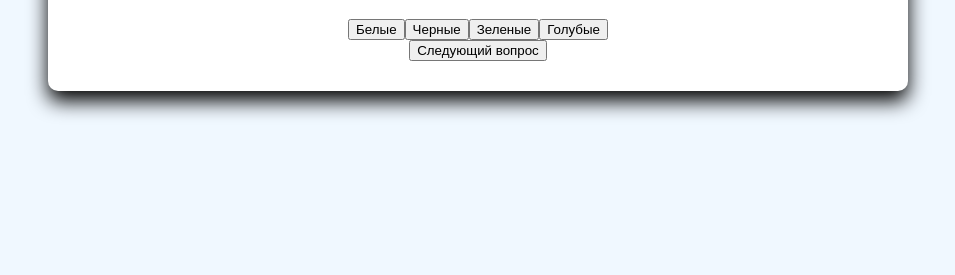
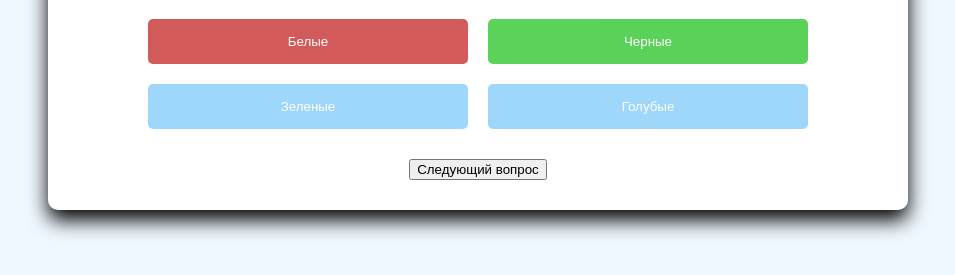
Before and after one commit to AlgoClassWork/quiz-js, a plain HTML site: page index.html in a window 1280 px wide. Both pictures are taken after a click on the button "Белые". Shown: the part 111-386 px from the top of the page, without its empty margins (162-1117 px from the left). Drawn offline with Linux system fonts and the light colour scheme.

Commit message:
Update style.css

```diff
--- a/style.css
+++ b/style.css
@@ -17,3 +17,38 @@ body {
     max-width: 800px;
     text-align: center;
 }
+
+.options-grid {
+    display: flex;
+    flex-wrap: wrap;
+    justify-content: center;
+    margin-bottom: 30px;
+    gap: 20px;
+}
+
+.option-button {
+    background-color: lightskyblue;
+    color: white;
+    border: none;
+    padding: 15px;
+    border-radius: 5px;
+    cursor: pointer;
+    width: 40%;
+}
+
+.option-button:hover {
+    background-color: lightseagreen;
+}
+
+.option-button.correct {
+    background-color: rgb(50, 200, 50);
+}
+
+.option-button.incorrect {
+    background-color: rgb(200, 50, 50);
+}
+
+.option-button.disabled {
+    pointer-events: none;
+    opacity: 0.8;
+}
```
